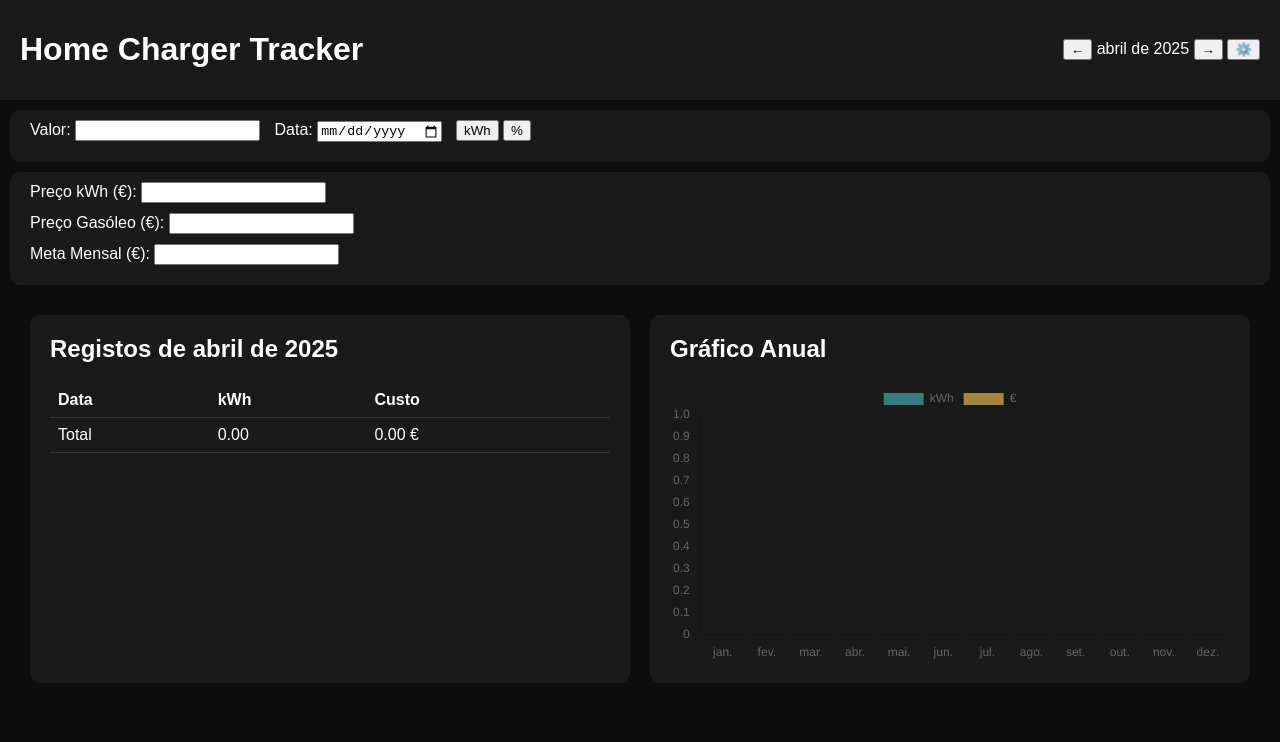
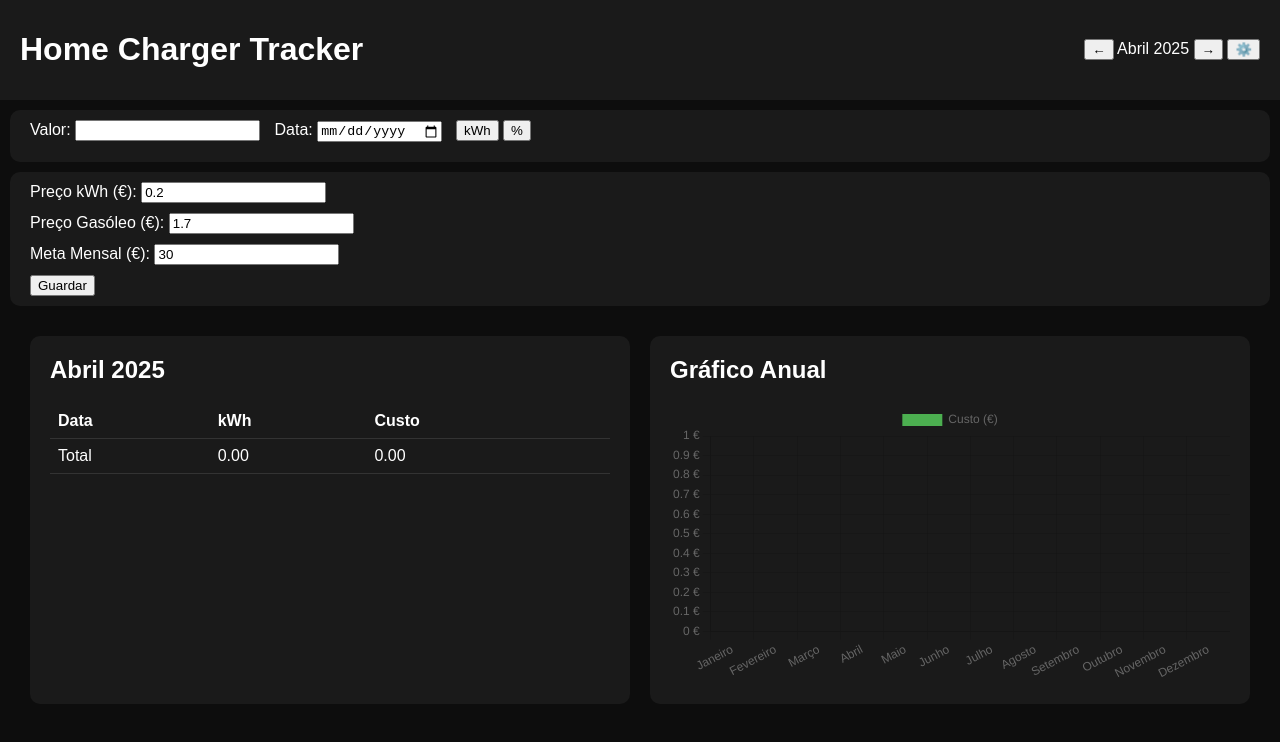
Before and after one commit to ruisantosptpt/homecharging, a plain HTML site: page index.html in a window 1280 px wide. Both pictures are taken after a click on the button "⚙️". Drawn offline with nearby package versions, Linux system fonts and the light colour scheme.

Commit message:
Update index.html

```diff
--- a/index.html
+++ b/index.html
@@ -12,7 +12,6 @@
       background-color: #0d0d0d;
       color: white;
     }
-
     header {
       display: flex;
       justify-content: space-between;
@@ -20,12 +19,10 @@
       background-color: #1a1a1a;
       padding: 10px 20px;
     }
-
     .container {
       display: flex;
       padding: 20px;
     }
-
     .left-panel, .right-panel {
       flex: 1;
       margin: 0 10px;
@@ -33,22 +30,18 @@
       padding: 20px;
       border-radius: 10px;
     }
-
     h2 {
       margin-top: 0;
     }
-
     table {
       width: 100%;
       border-collapse: collapse;
     }
-
     th, td {
       padding: 8px;
       border-bottom: 1px solid #333;
       text-align: left;
     }
-
     .settings {
       display: none;
       background-color: #1a1a1a;
@@ -56,29 +49,24 @@
       margin: 10px;
       border-radius: 10px;
     }
-
     .settings.visible {
       display: block;
     }
-
     .insert-consumption {
       background-color: #1a1a1a;
       padding: 10px 20px;
       margin: 10px;
       border-radius: 10px;
     }
-
     .month-nav {
       display: flex;
       justify-content: center;
       margin: 20px 0;
     }
-
     .month-nav button {
       margin: 0 10px;
       padding: 5px 10px;
     }
-
     input {
       margin: 0 10px 10px 0;
     }
@@ -105,7 +93,8 @@
   <div class="settings" id="settingsPanel">
     <label>Preço kWh (€): <input type="number" id="priceKWh" step="0.01" /></label><br>
     <label>Preço Gasóleo (€): <input type="number" id="priceDiesel" step="0.01" /></label><br>
-    <label>Meta Mensal (€): <input type="number" id="monthlyGoal" step="0.01" /></label>
+    <label>Meta Mensal (€): <input type="number" id="monthlyGoal" step="0.01" /></label><br>
+    <button onclick="saveSettings()">Guardar</button>
   </div>
 
   <div class="container">
@@ -123,77 +112,43 @@
     </div>
     <div class="right-panel">
       <h2>Gráfico Anual</h2>
-      <canvas id="annualChart"></canvas>
+      <canvas id="chart"></canvas>
     </div>
   </div>
 
   <script>
-    const data = JSON.parse(localStorage.getItem('chargingData') || '{}');
-    let currentMonth = new Date().getMonth();
-    let currentYear = new Date().getFullYear();
-    const priceKWhInput = document.getElementById('priceKWh');
-    const priceDieselInput = document.getElementById('priceDiesel');
-    const monthlyGoalInput = document.getElementById('monthlyGoal');
-    const monthLabel = document.getElementById('monthLabel');
-    const settingsPanel = document.getElementById('settingsPanel');
-    const ctx = document.getElementById('annualChart').getContext('2d');
-    let chart;
+    const monthNames = ["Janeiro", "Fevereiro", "Março", "Abril", "Maio", "Junho",
+      "Julho", "Agosto", "Setembro", "Outubro", "Novembro", "Dezembro"];
+    const weekDays = ["Domingo", "Segunda-feira", "Terça-feira", "Quarta-feira", "Quinta-feira", "Sexta-feira", "Sábado"];
 
-    function formatarDataCompleta(dataString) {
-      const data = new Date(dataString);
-      const dias = ['Domingo', 'Segunda-feira', 'Terça-feira', 'Quarta-feira', 'Quinta-feira', 'Sexta-feira', 'Sábado'];
-      const meses = ['Janeiro', 'Fevereiro', 'Março', 'Abril', 'Maio', 'Junho',
-                     'Julho', 'Agosto', 'Setembro', 'Outubro', 'Novembro', 'Dezembro'];
+    let currentDate = new Date();
+    let entries = JSON.parse(localStorage.getItem('entries')) || [];
+    let settings = JSON.parse(localStorage.getItem('settings')) || {
+      priceKWh: 0.20,
+      priceDiesel: 1.70,
+      monthlyGoal: 30
+    };
 
-      const diaSemana = dias[data.getDay()];
-      const dia = data.getDate();
-      const mes = meses[data.getMonth()];
+    document.getElementById('priceKWh').value = settings.priceKWh;
+    document.getElementById('priceDiesel').value = settings.priceDiesel;
+    document.getElementById('monthlyGoal').value = settings.monthlyGoal;
 
-      return `${diaSemana}, ${dia} ${mes}`;
+    function toggleSettings() {
+      document.getElementById('settingsPanel').classList.toggle('visible');
     }
 
-    function saveData() {
-      localStorage.setItem('chargingData', JSON.stringify(data));
+    function saveSettings() {
+      settings.priceKWh = parseFloat(document.getElementById('priceKWh').value);
+      settings.priceDiesel = parseFloat(document.getElementById('priceDiesel').value);
+      settings.monthlyGoal = parseFloat(document.getElementById('monthlyGoal').value);
+      localStorage.setItem('settings', JSON.stringify(settings));
+      updateTable();
+      updateChart();
     }
 
-    function toggleSettings() {
-      settingsPanel.classList.toggle('visible');
-    }
-
-    function updateTable() {
-      const tbody = document.querySelector('#dataTable tbody');
-      tbody.innerHTML = '';
-      const monthKey = `${currentYear}-${String(currentMonth + 1).padStart(2, '0')}`;
-      const entries = data[monthKey] || [];
-
-      let totalKWh = 0;
-      let totalCost = 0;
-
-      entries.forEach((entry, index) => {
-        const row = document.createElement('tr');
-        const tdData = document.createElement('td');
-        const tdKWh = document.createElement('td');
-        const tdCost = document.createElement('td');
-        const tdDelete = document.createElement('td');
-        const cost = entry.kWh * (parseFloat(priceKWhInput.value) || 0);
-
-        tdData.textContent = formatarDataCompleta(entry.date);
-        tdKWh.textContent = entry.kWh.toFixed(2);
-        tdCost.textContent = cost.toFixed(2) + ' €';
-        tdDelete.innerHTML = `<button onclick="deleteEntry(${index})">❌</button>`;
-
-        row.appendChild(tdData);
-        row.appendChild(tdKWh);
-        row.appendChild(tdCost);
-        row.appendChild(tdDelete);
-        tbody.appendChild(row);
-
-        totalKWh += entry.kWh;
-        totalCost += cost;
-      });
-
-      document.getElementById('totalKWh').textContent = totalKWh.toFixed(2);
-      document.getElementById('totalCost').textContent = totalCost.toFixed(2) + ' €';
+    function formatDate(dateStr) {
+      const date = new Date(dateStr);
+      return `${weekDays[date.getDay()]}, ${date.getDate()} ${monthNames[date.getMonth()]}`;
     }
 
     function addEntry(type) {
@@ -201,110 +156,109 @@
       const date = document.getElementById('dateInput').value;
       if (!value || !date) return;
 
-      const monthKey = `${new Date(date).getFullYear()}-${String(new Date(date).getMonth() + 1).padStart(2, '0')}`;
-      data[monthKey] = data[monthKey] || [];
-
-      let kWhValue = value;
-      if (type === '%') {
-        kWhValue = value / 100 * 60; // suposição: 60kWh capacidade total
-      }
-
-      data[monthKey].push({ kWh: kWhValue, date });
-      saveData();
-      if (monthKey === `${currentYear}-${String(currentMonth + 1).padStart(2, '0')}`) {
-        updateTable();
-        updateChart();
-      }
-    }
-
-    function deleteEntry(index) {
-      const monthKey = `${currentYear}-${String(currentMonth + 1).padStart(2, '0')}`;
-      data[monthKey].splice(index, 1);
-      saveData();
+      const entry = {
+        value,
+        date,
+        type,
+        priceKWh: settings.priceKWh // guardar o valor do momento
+      };
+      entries.push(entry);
+      localStorage.setItem('entries', JSON.stringify(entries));
       updateTable();
       updateChart();
     }
 
+    function removeEntry(index) {
+      entries.splice(index, 1);
+      localStorage.setItem('entries', JSON.stringify(entries));
+      updateTable();
+      updateChart();
+    }
+
+    function prevMonth() {
+      currentDate.setMonth(currentDate.getMonth() - 1);
+      updateTable();
+    }
+
+    function nextMonth() {
+      currentDate.setMonth(currentDate.getMonth() + 1);
+      updateTable();
+    }
+
+    function updateTable() {
+      const tbody = document.querySelector("#dataTable tbody");
+      tbody.innerHTML = "";
+      const month = currentDate.getMonth();
+      const year = currentDate.getFullYear();
+
+      let filtered = entries.filter(e => {
+        const d = new Date(e.date);
+        return d.getMonth() === month && d.getFullYear() === year;
+      });
+
+      filtered.sort((a, b) => new Date(b.date) - new Date(a.date));
+
+      let totalKWh = 0;
+      let totalCost = 0;
+
+      filtered.forEach((e, i) => {
+        const row = document.createElement("tr");
+        const cost = e.type === "kWh" ? e.value * (e.priceKWh || 0) : 0;
+        totalKWh += e.type === "kWh" ? e.value : 0;
+        totalCost += cost;
+
+        row.innerHTML = `
+          <td>${formatDate(e.date)}</td>
+          <td>${e.type === "kWh" ? e.value.toFixed(2) : "-"}</td>
+          <td>${cost.toFixed(2)} €</td>
+          <td><button onclick="removeEntry(${entries.indexOf(e)})">🗑️</button></td>
+        `;
+        tbody.appendChild(row);
+      });
+
+      document.getElementById("totalKWh").textContent = totalKWh.toFixed(2);
+      document.getElementById("totalCost").textContent = totalCost.toFixed(2);
+      document.getElementById("monthTitle").textContent = `${monthNames[month]} ${year}`;
+      document.getElementById("monthLabel").textContent = `${monthNames[month]} ${year}`;
+    }
+
     function updateChart() {
-      const labels = [];
-      const kWhData = [];
-      const euroData = [];
+      const monthlyData = Array(12).fill(0);
+      entries.forEach(e => {
+        const d = new Date(e.date);
+        if (e.type === "kWh") {
+          monthlyData[d.getMonth()] += e.value * (e.priceKWh || 0);
+        }
+      });
 
-      for (let i = 0; i < 12; i++) {
-        const key = `${currentYear}-${String(i + 1).padStart(2, '0')}`;
-        const entries = data[key] || [];
-        const totalKWh = entries.reduce((sum, entry) => sum + entry.kWh, 0);
-        const totalCost = totalKWh * (parseFloat(priceKWhInput.value) || 0);
-
-        labels.push(new Date(currentYear, i).toLocaleString('pt-PT', { month: 'short' }));
-        kWhData.push(totalKWh.toFixed(2));
-        euroData.push(totalCost.toFixed(2));
-      }
-
-      if (chart) chart.destroy();
-
-      chart = new Chart(ctx, {
+      if (window.myChart) window.myChart.destroy();
+      const ctx = document.getElementById('chart').getContext('2d');
+      window.myChart = new Chart(ctx, {
         type: 'bar',
         data: {
-          labels,
-          datasets: [
-            {
-              label: 'kWh',
-              data: kWhData,
-              backgroundColor: 'rgba(75, 192, 192, 0.6)'
-            },
-            {
-              label: '€',
-              data: euroData,
-              backgroundColor: 'rgba(255, 206, 86, 0.6)'
-            }
-          ]
+          labels: monthNames,
+          datasets: [{
+            label: 'Custo (€)',
+            data: monthlyData,
+            backgroundColor: '#4caf50'
+          }]
         },
         options: {
           responsive: true,
-          plugins: {
-            legend: { position: 'top' }
-          },
           scales: {
             y: {
-              beginAtZero: true
+              beginAtZero: true,
+              ticks: {
+                callback: value => `${value} €`
+              }
             }
           }
         }
       });
     }
 
-    function prevMonth() {
-      currentMonth--;
-      if (currentMonth < 0) {
-        currentMonth = 11;
-        currentYear--;
-      }
-      updateTable();
-      updateMonthLabel();
-    }
-
-    function nextMonth() {
-      currentMonth++;
-      if (currentMonth > 11) {
-        currentMonth = 0;
-        currentYear++;
-      }
-      updateTable();
-      updateMonthLabel();
-    }
-
-    function updateMonthLabel() {
-      const date = new Date(currentYear, currentMonth);
-      monthLabel.textContent = date.toLocaleString('pt-PT', { month: 'long', year: 'numeric' });
-      document.getElementById('monthTitle').textContent = `Registos de ${monthLabel.textContent}`;
-    }
-
-    window.onload = () => {
-      updateMonthLabel();
-      updateTable();
-      updateChart();
-    };
+    updateTable();
+    updateChart();
   </script>
 </body>
 </html>
```
